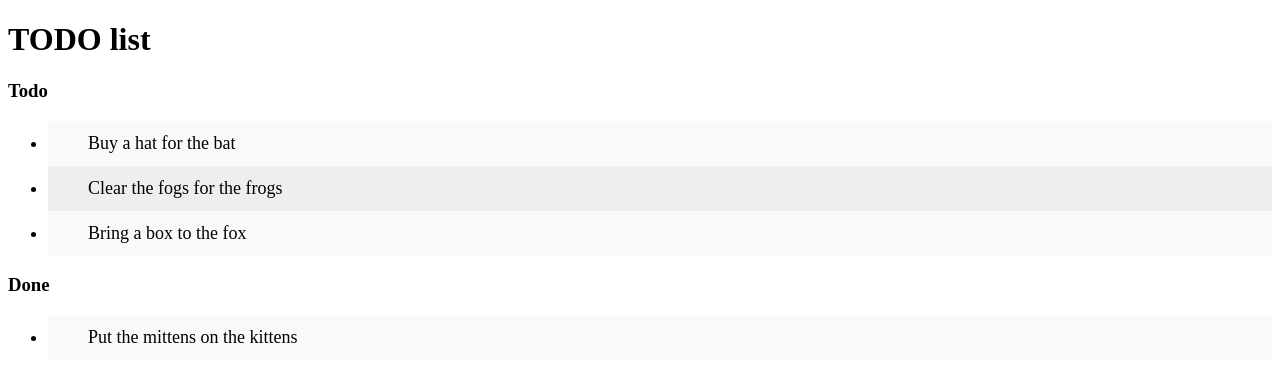
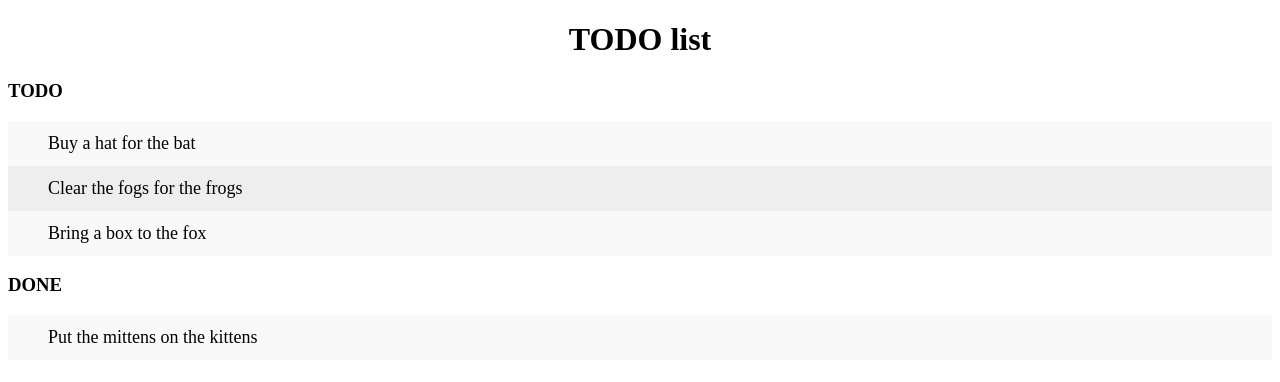
Before and after one commit to adieme14/todo-list, a plain HTML site: page index.html in a window 1280 px wide. Drawn offline with Linux system fonts and the light colour scheme.

Commit message:
Revert index to produce conflicts after

```diff
--- a/index.html
+++ b/index.html
@@ -6,11 +6,16 @@
     <title>TODO list</title>
     <style>
         h1 {
-            text-align: left;
+            text-align: center;
         }
 
         h3 {
-            text-transform: capitalize;
+            text-transform: uppercase;
+        }
+
+        ul {
+            margin: 0;
+            padding: 0;
         }
 
         ul li {
@@ -20,6 +25,10 @@
             background: #eee;
             font-size: 18px;
             transition: 0.2s;
+            -webkit-user-select: none;
+            -moz-user-select: none;
+            -ms-user-select: none;
+            user-select: none;
         }
 
         ul li:nth-child(odd) {
```
